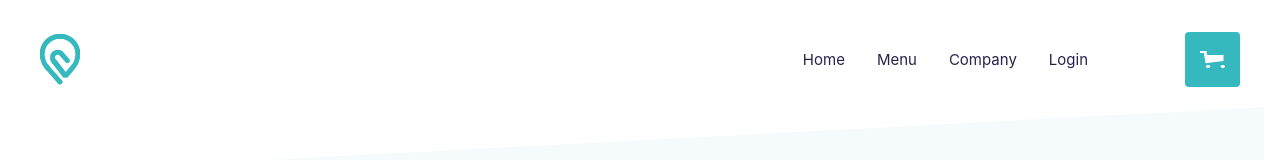
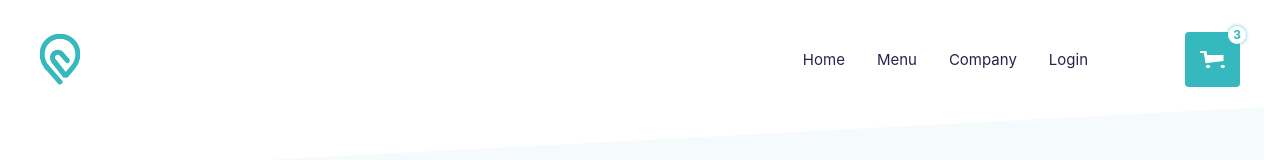
Before and after one commit to ynadt/2024_LR_S5_Modern_JS, a React (Vite) app: page / in a window 1280 px wide. Shown: the top 160 px of the page. Built offline with nearby package versions, Linux system fonts and the light colour scheme.

Commit message:
feat: add counter design to cart icon in AppHeader

```diff
--- a/src/components/AppHeader/AppHeader.jsx
+++ b/src/components/AppHeader/AppHeader.jsx
@@ -38,6 +38,7 @@ const AppHeader = () => {
                 </div>
                 <div className={styles.cartIconContainer}>
                     <img loading="lazy" src={cartIcon} alt="Cart" className={styles.cartIcon} />
+                    <span className={styles.cartCounter}>3</span>
                 </div>
             </nav>
         </header>
--- a/src/components/AppHeader/AppHeader.module.css
+++ b/src/components/AppHeader/AppHeader.module.css
@@ -74,6 +74,48 @@
   fill: #fff;
 }
 
+.cartIconContainer {
+  position: relative;
+  display: flex;
+  align-items: center;
+  justify-content: center;
+  width: 55px;
+  height: 55px;
+  margin-left: 65px;
+  background-color: #35B8BE;
+  border-radius: 4px;
+  cursor: pointer;
+  transition: all 0.5s ease;
+}
+
+.cartIconContainer:hover {
+  transform: scale(1.1);
+}
+
+.cartIcon {
+  width: 25px;
+  height: 17px;
+  fill: #fff;
+}
+
+.cartCounter {
+  position: absolute;
+  top: -6px;
+  right: -6px;
+  display: flex;
+  align-items: center;
+  justify-content: center;
+  width: 18px;
+  height: 18px;
+  background-color: #fff;
+  color: #35B8BE;
+  font-size: 12px;
+  font-weight: bold;
+  border-radius: 50%;
+  box-shadow: 0 0 3px 1px rgba(53, 184, 190, 0.5);
+}
+
+
 .closeMenuButton {
   display: none;
 }
```
